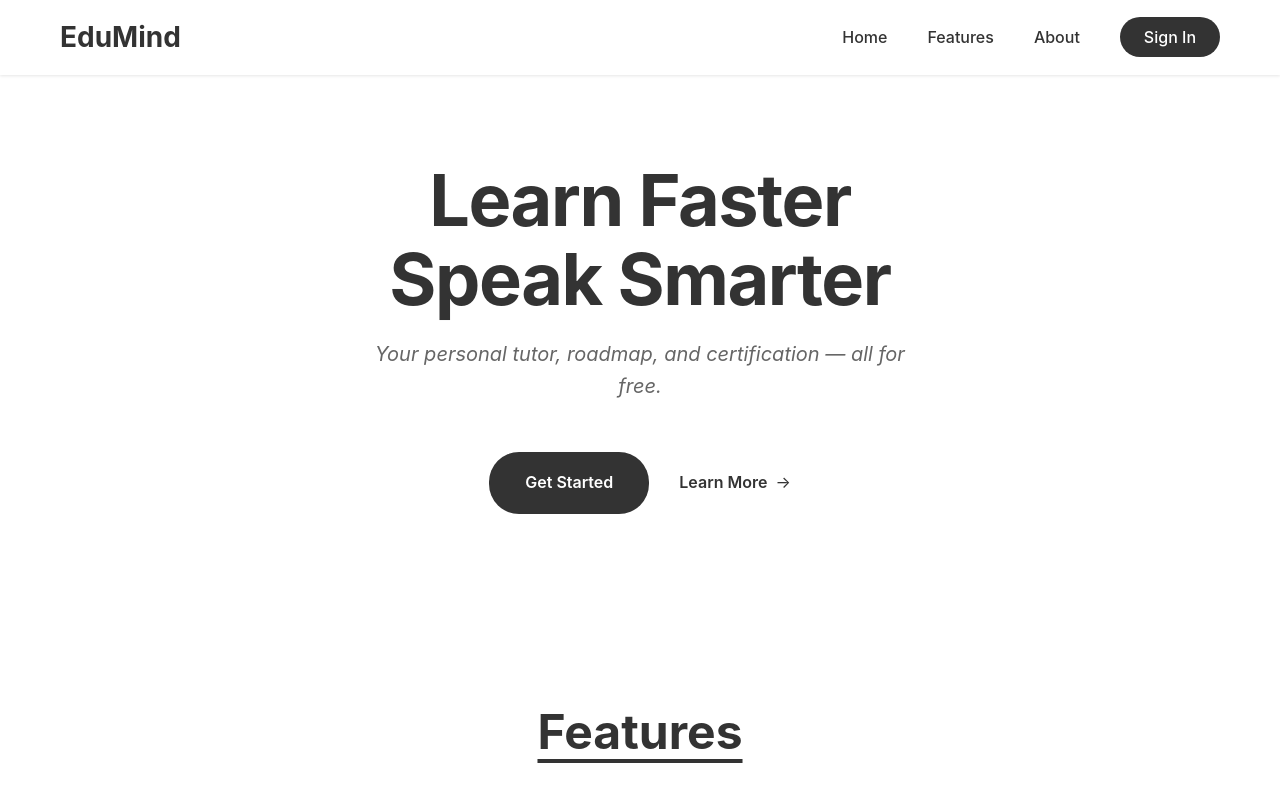
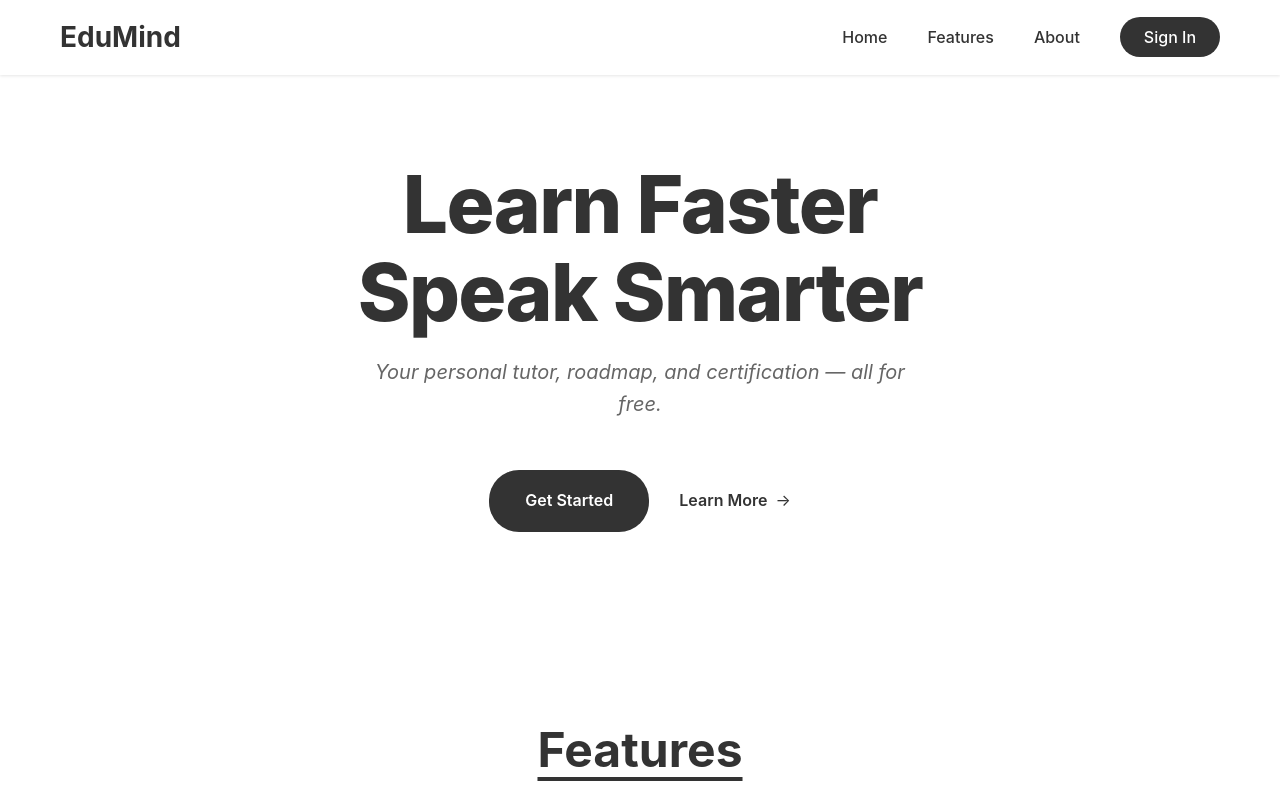
Before and after one commit to AbdelrahmanM1/EduMind-Test-Landing-page, a plain HTML site: page index.html in a window 1280 px wide. Shown: the top 800 px of the page. Drawn offline with Linux system fonts and the light colour scheme.

Commit message:
changes the font

```diff
--- a/index.html
+++ b/index.html
@@ -203,8 +203,8 @@
         }
 
         .hero h1 {
-            font-size: clamp(42px, 8vw, 72px);
-            font-weight: 700;
+            font-size: 80px;
+            font-weight: 800;
             color: #333;
             margin-bottom: 20px;
             line-height: 1.1;
```
